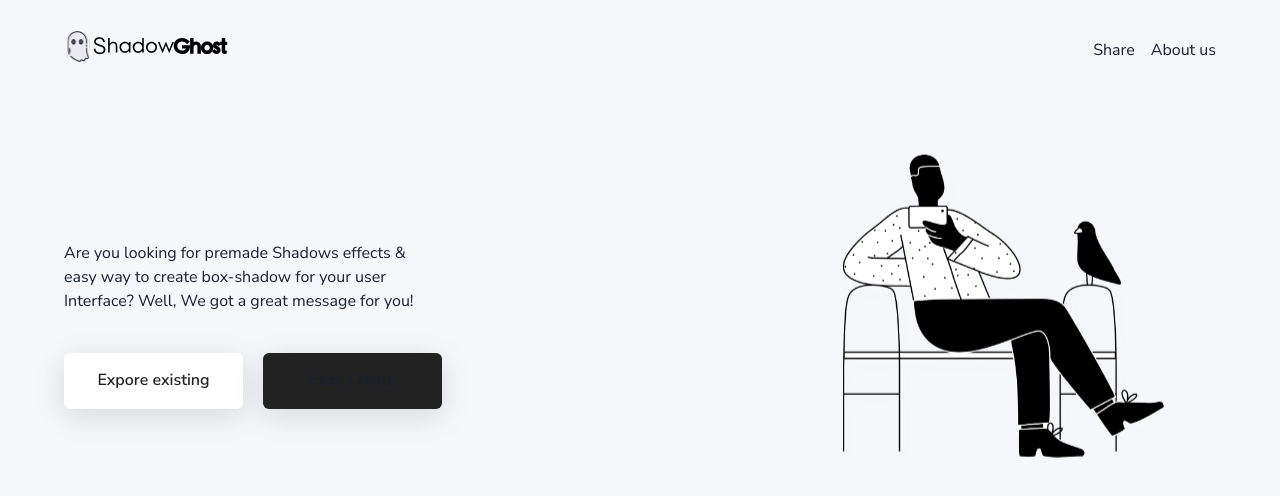
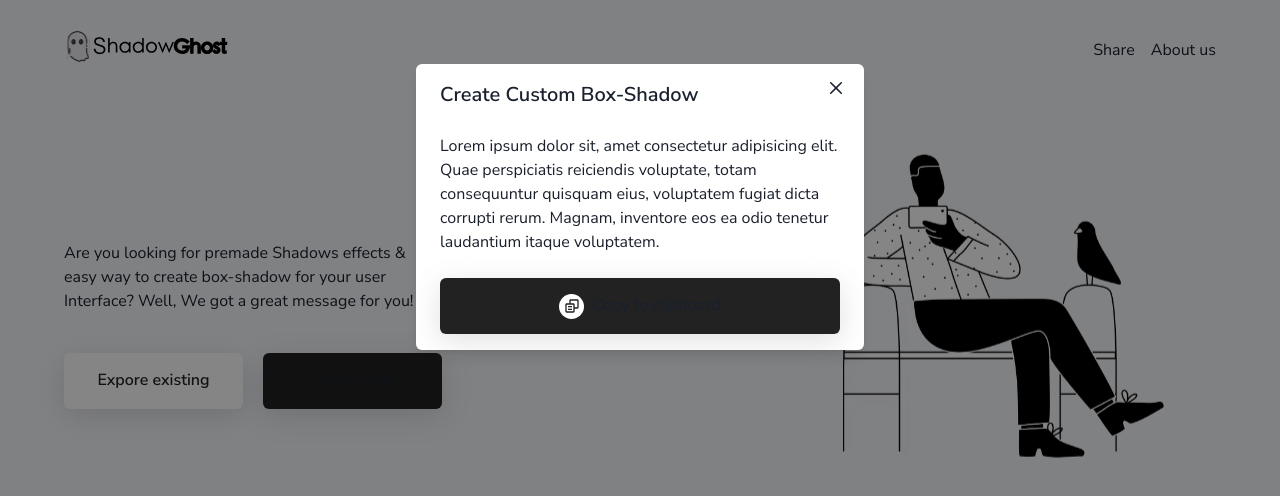
Before and after one commit to TyperGuy/shadowghost, a Next.js app: page / in a window 1280 px wide. Both pictures are taken after a click on the button "Eazy Create". Shown: the top 496 px of the page. Built offline with nearby package versions, Linux system fonts and the light colour scheme.

Commit message:
feat(widget): create custom box-shadow modal

```diff
--- a/views/call2action/Call2Action.module.scss
+++ b/views/call2action/Call2Action.module.scss
@@ -28,6 +28,41 @@
     flex-direction: row;
   }
 }
+
+.copyButton{
+  width: 100%;
+  min-height: 56px;
+  position: relative;
+  background-color:$primary!important;
+  color: $white;
+  box-shadow: rgba(100, 100, 111, 0.2) 0px 7px 29px 0px;
+  -webkit-transition-duration: 0.4s; /* Safari */
+  transition-duration: 0.4s;
+  overflow: hidden;
+}
+.copyButton:hover{
+  transform : translateY(-5px)
+}
+.copyButton:after {
+  content: "";
+  background: rgba(100, 100, 111, 0.2);
+  border-radius: 50%;
+  display: block;
+  position: absolute;
+  padding-top: 300%;
+  padding-left: 350%;
+  margin-left: -20px!important;
+  margin-top: -120%;
+  opacity: 0;
+  transition: all 0.8s
+}
+.copyButton:active:after {
+  padding: 0;
+  margin: 0;
+  opacity: 1;
+  transition: 0s
+}
+
 .button{
   width: 100%;
   min-height: 56px;
--- a/views/call2action/index.tsx
+++ b/views/call2action/index.tsx
@@ -1,10 +1,13 @@
-import { Box, Button, Flex, Img, Text } from "@chakra-ui/react";
+import { Box, Button, Flex, Img, Modal, ModalBody, ModalCloseButton, ModalContent, ModalFooter, ModalHeader, ModalOverlay, Text, useDisclosure } from "@chakra-ui/react";
 import type { NextPage } from "next";
 import Styles from "./Call2Action.module.scss";
+import {BiCopyAlt as Copy} from 'react-icons/bi';
 
 
 export const Call2Action: NextPage = () => {
+  const { isOpen, onOpen, onClose } = useDisclosure();
   return (
+    <>
     <div className={Styles.container}>
      <div className={Styles.innerContainer}>
       <Flex direction="column" gap={10}>
@@ -14,11 +17,40 @@ export const Call2Action: NextPage = () => {
         </Text>
         <Flex gap={5}className={Styles.buttonContainer}>
           <Button className={Styles.button}> Expore existing</Button>
-          <Button className={Styles.button}> Eazy Create</Button>
+          <Button onClick={onOpen} className={Styles.button}> Eazy Create</Button>
         </Flex>
       </Flex>
       <Img className={Styles.img} src="/illustration.png"/>
      </div>
     </div>
+    <Modal isOpen={isOpen} onClose={onClose}>
+        <ModalOverlay />
+        <ModalContent>
+          <ModalHeader>Create Custom Box-Shadow</ModalHeader>
+          <ModalCloseButton />
+          <ModalBody>
+            Lorem ipsum dolor sit, amet consectetur adipisicing elit. Quae perspiciatis reiciendis voluptate, totam consequuntur quisquam eius, voluptatem fugiat dicta corrupti rerum. Magnam, inventore eos ea odio tenetur laudantium itaque voluptatem.
+          </ModalBody>
+
+          <ModalFooter>
+          <Button
+            leftIcon={
+              <Flex
+                width="25px"
+                height="25px"
+                borderRadius="50%"
+                justify="center"
+                align="center"
+                bg="#fff">
+                  <Copy
+                    color="#222"/>
+              </Flex>}
+                className={Styles.copyButton}
+                > Copy to clipboard
+          </Button>
+          </ModalFooter>
+        </ModalContent>
+      </Modal>
+    </>
   );
 };
```
